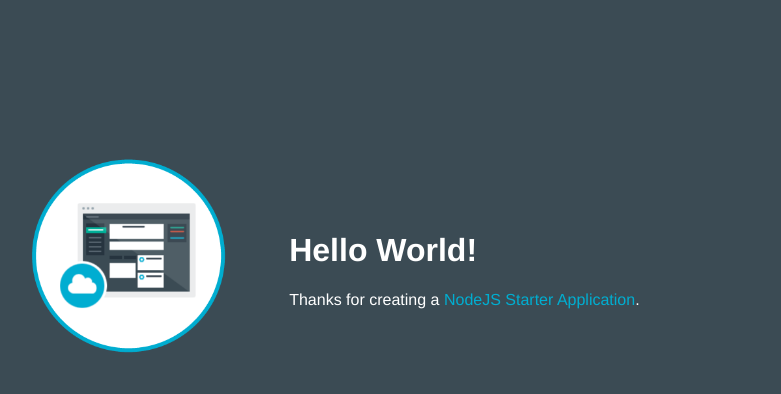
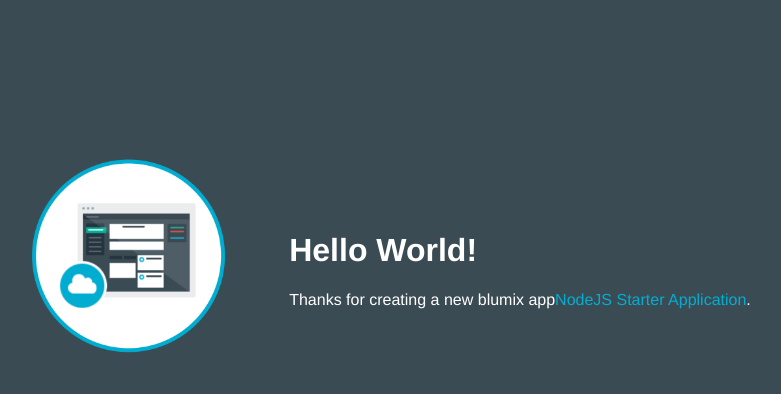
Before and after one commit to luciferksh/Nodejsdemoapp-sidartha, a website: page public/index.html in a window 1280 px wide. Shown: the whole page, without its empty margins (253-1034 px from the left). Drawn offline with Linux system fonts and the light colour scheme.

Commit message:
first commit

```diff
--- a/public/index.html
+++ b/public/index.html
@@ -17,7 +17,7 @@
         </td>
         <td>
           <h1 id="message">Hello World!</h1>
-          <p class='description'></p> Thanks for creating a <span class = "blue">NodeJS Starter Application</span>.
+          <p class='description'></p> Thanks for creating a  new blumix app<span class = "blue">NodeJS Starter Application</span>.
         </td>
       </tr>
     </table>
```
Also changed, not shown: 1 other file.
